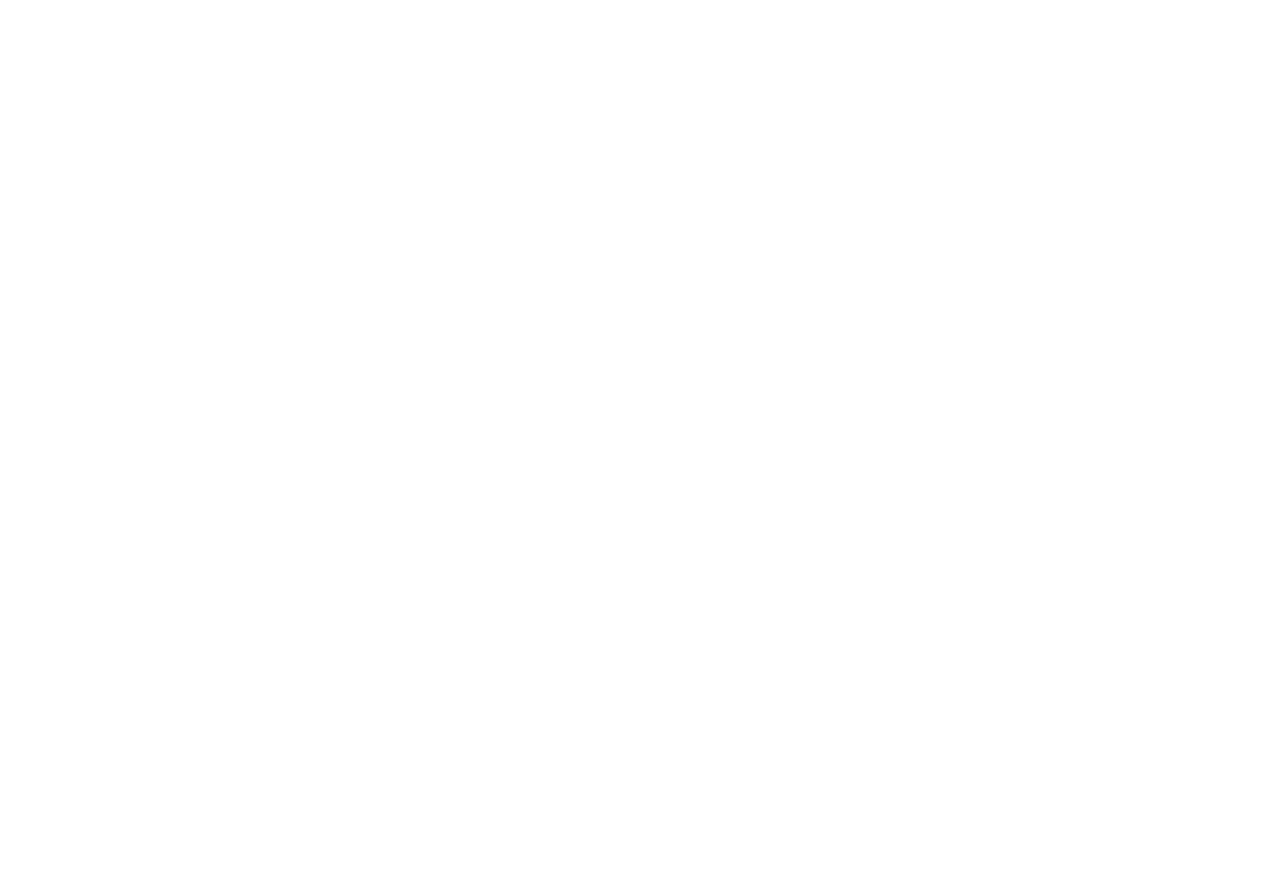
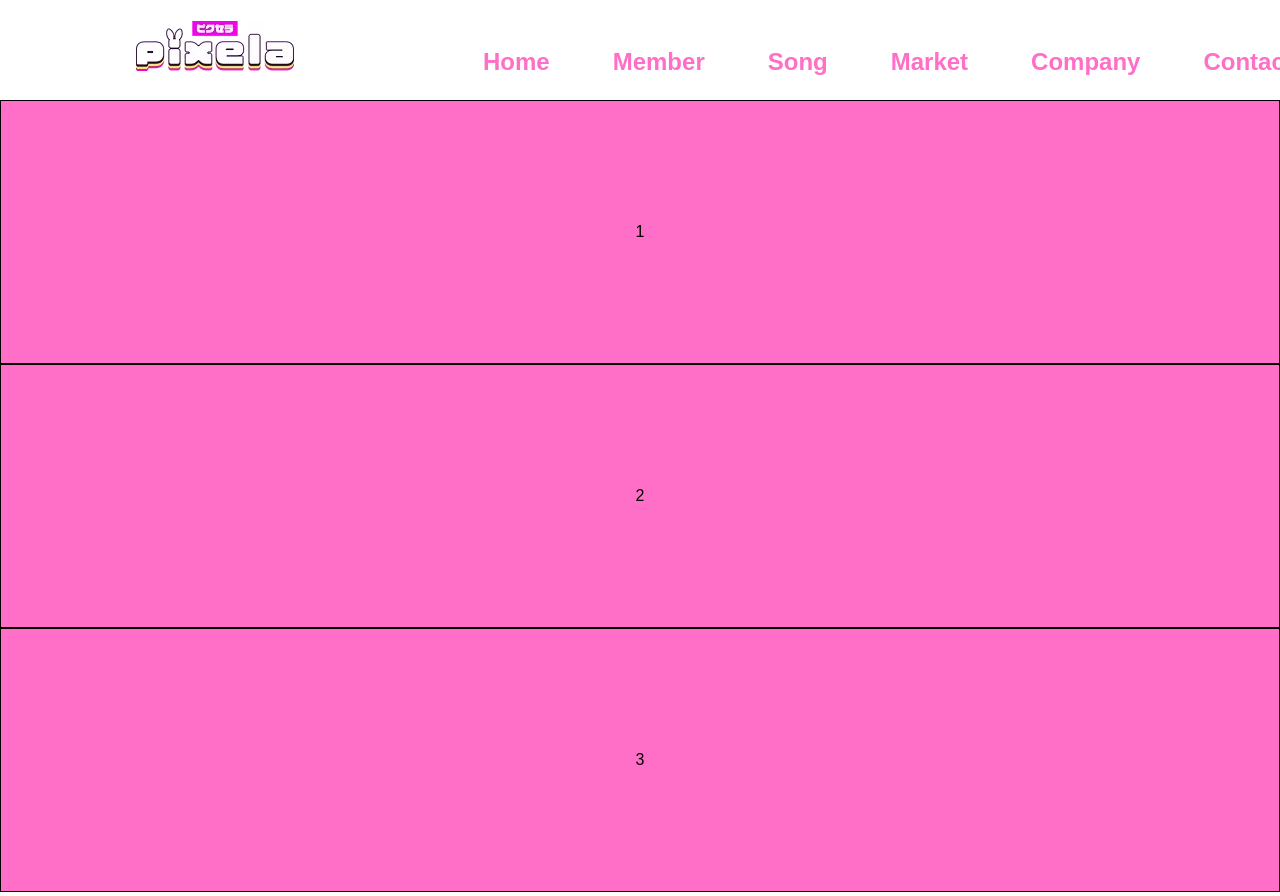
Before and after one commit to KaminariSora/PixelaHomePage_Practice, a React (Create React App) app in the folder pixela/: page /Member in a window 1280 px wide. Before the commit this address had no page. Before the commit the page ends 800 px from the top, so only its background shows below. Built offline with nearby package versions, Linux system fonts and the light colour scheme.

Commit message:
Create each section

```diff
--- a/pixela/src/App.js
+++ b/pixela/src/App.js
@@ -1,11 +1,22 @@
 import './App.css';
 import { Routes, Route } from 'react-router-dom';
-import Home from './Components/home.js'
+import Home from './Home/home.jsx';
+import Member from './Members/members.jsx';
+import Song from './Songs/song.jsx';
+import Market from './Markets/market.jsx';
+import Company from './Company/company.jsx';
+import Contact from './Contact/contact.jsx';
 
 function App() {
   return (
     <Routes>
       <Route path="/" element={<Home />} />
+      <Route path="/Home" element={<Home />} />
+      <Route path="/Member" element={<Member />} />
+      <Route path="/Song" element={<Song />} />
+      <Route path="/Market" element={<Market />} />
+      <Route path="/Company" element={<Company />} />
+      <Route path="/Contact" element={<Contact />} />
     </Routes>
   );
 }
--- /dev/null
+++ b/pixela/src/Company/company.jsx
@@ -0,0 +1,11 @@
+import Header from "../Components/header"
+
+const Company = () => {
+    return (
+        <div>
+            <Header/>
+        </div>
+    )
+}
+
+export default Company
--- /dev/null
+++ b/pixela/src/Components/header.jsx
@@ -0,0 +1,42 @@
+import './navBar.css'
+import { useState } from 'react';
+import { Link } from "react-router-dom";
+import { FontAwesomeIcon } from '@fortawesome/react-fontawesome';
+import { faYoutube, faXTwitter, faFacebook } from '@fortawesome/free-brands-svg-icons';
+import { faXmark, faBars } from '@fortawesome/free-solid-svg-icons';
+
+const Header = () => {
+    const [showMenu, setShowMenu] = useState(false);
+    const ToggleMenu = () => {
+        setShowMenu(!showMenu);
+        console.log('click')
+    }
+    return(
+        <header className="header">
+                <a href='/' className='logo'><img src='./Images/Pixela.png' alt='Pixela'></img></a>
+                <nav className="nav container">
+                    {/* NavMenu */}
+                    <div className={`navMenu ${showMenu ? 'showMenu' : ''}`}>
+                        <ul className="navList" type="none">
+                            <li className="listItem"><Link to="/Home" className='quicksand navLink'>Home</Link></li>
+                            <li className="listItem"><Link to="/Member" className='quicksand navLink'>Member</Link></li>
+                            <li className="listItem"><Link to="/Song" className='quicksand navLink'>Song</Link></li>
+                            <li className="listItem"><Link to="/Market" className='quicksand navLink'>Market</Link></li>
+                            <li className="listItem"><Link to="/Company" className='quicksand navLink'>Company</Link></li>
+                            <li className="listItem"><Link to="/Contact" className='quicksand navLink'>Contact</Link></li>
+                        </ul>
+                        <div className="navClose" onClick={ToggleMenu}>
+                            <FontAwesomeIcon icon={faXmark} />
+                        </div>
+                    </div>
+                </nav>
+                <div className="nav_action">
+                    <div className="navToggle" onClick={ToggleMenu}>
+                        <FontAwesomeIcon icon={faBars} />
+                    </div>
+                </div>
+            </header>
+    )
+}
+
+export default Header
--- /dev/null
+++ b/pixela/src/Contact/contact.jsx
@@ -0,0 +1,11 @@
+import Header from "../Components/header"
+
+const Contact = () => {
+    return (
+        <div>
+            <Header/>
+        </div>
+    )
+}
+
+export default Contact
--- a/pixela/src/Components/home.js
+++ b/pixela/src/Home/home.jsx
@@ -1,45 +1,15 @@
-import './navBar.css'
 import './body.css'
 import './footer.css'
-import { useState, useEffect } from 'react';
+import { Link } from "react-router-dom";
 import { FontAwesomeIcon } from '@fortawesome/react-fontawesome';
 import { faYoutube, faXTwitter, faFacebook } from '@fortawesome/free-brands-svg-icons';
-import { faXmark, faBars } from '@fortawesome/free-solid-svg-icons';
+import Header from '../Components/header';
 
 
 const Home = () => {
-    const [showMenu, setShowMenu] = useState(false);
-    const ToggleMenu = () => {
-        setShowMenu(!showMenu);
-        console.log('click')
-    }
-
     return (
         <div className='wrap'>
-            <header className="header">
-                <a href='/' className='logo'><img src='./Images/Pixela.png'></img></a>
-                <nav className="nav container">
-                    {/* NavMenu */}
-                    <div className={`navMenu ${showMenu ? 'showMenu' : ''}`}>
-                        <ul className="navList" type="none">
-                            <li className="listItem"><a href='' className='quicksand navLink'>Home</a></li>
-                            <li className="listItem"><a href='' className='quicksand navLink'>Member</a></li>
-                            <li className="listItem"><a href='' className='quicksand navLink'>Song</a></li>
-                            <li className="listItem"><a href='' className='quicksand navLink'>Market</a></li>
-                            <li className="listItem"><a href='' className='quicksand navLink'>Company</a></li>
-                            <li className="listItem"><a href='' className='quicksand navLink'>Contact</a></li>
-                        </ul>
-                        <div className="navClose" onClick={ToggleMenu}>
-                            <FontAwesomeIcon icon={faXmark} />
-                        </div>
-                    </div>
-                </nav>
-                <div className="nav_action">
-                    <div className="navToggle" onClick={ToggleMenu}>
-                        <FontAwesomeIcon icon={faBars} />
-                    </div>
-                </div>
-            </header>
+            <Header/>
             <div className='container'>
                 <div className='video-wrapper' id='container-1'>
                     <video autoPlay muted loop playsInline className="background-video">
@@ -56,7 +26,7 @@ const Home = () => {
                             followers in Thailand!</h6>
                     </div>
                     <div className="box" id='box-2'>
-                        <img src='./Images/X.png'></img>
+                        <img src='./Images/X.png' alt='X'></img>
                         <h6>ติดตามข่าวสารได้ที่ (Twitter) หลัก Pixela</h6>
                         <a href='https://x.com/PixelaProject' target="_blank">@PixelaProject</a>
                     </div>
@@ -65,14 +35,14 @@ const Home = () => {
                             <img src='./Images/Debirun_1.jpg'></img>
                         </div>
                         <h6 className='quicksand'>รูปภาพโฆษณาสินค้า</h6>
-                        <a href='#' className='anonymous-pro-regular'>ไปหน้าร้านค้า &gt;</a>
+                        <Link to="/Market" className='anonymous-pro-regular'>ไปหน้าร้านค้า &gt;</Link>
                     </div>
                     <div className="box" id='box-4'>
                         <div className='image-wrapper'>
                             <img src='./Images/Debirun_2.jpg'></img>
                         </div>
                         <h6 className='quicksand'>รูปภาพโฆษณาสินค้า</h6>
-                        <a href='#' className='anonymous-pro-regular'>ไปหน้าร้านค้า &gt;</a>
+                        <Link to="/Market" className='anonymous-pro-regular'>ไปหน้าร้านค้า &gt;</Link>
                     </div>
                 </div>
 
--- /dev/null
+++ b/pixela/src/Markets/market.jsx
@@ -0,0 +1,11 @@
+import Header from "../Components/header"
+
+const Market = () => {
+    return (
+        <div>
+            <Header/>
+        </div>
+    )
+}
+
+export default Market
--- /dev/null
+++ b/pixela/src/Members/member.css
@@ -0,0 +1,18 @@
+.body {
+    margin-top: 6rem;
+    display: flex;
+    align-items: center;
+    justify-content: center;
+    flex-direction: column;
+    height: 100vh;
+}
+
+.section {
+    display: flex;
+    justify-content: center;
+    align-items: center;
+    width: 100vw;
+    height: 33dvh;
+    background: #FF6EC7;
+    border: 1px solid black;
+}
--- /dev/null
+++ b/pixela/src/Members/members.jsx
@@ -0,0 +1,17 @@
+import Header from "../Components/header";
+import './member.css'
+
+const Member = () => {
+    return (
+        <div>
+            <Header/>
+            <div className="body">
+                <div className="section">1</div>
+                <div className="section">2</div>
+                <div className="section">3</div>
+            </div>
+        </div>
+    );
+}
+
+export default Member
--- /dev/null
+++ b/pixela/src/Songs/song.jsx
@@ -0,0 +1,11 @@
+import Header from "../Components/header";
+
+const Song = () => {
+    return(
+        <div>
+            <Header/>
+        </div>
+    );
+}
+
+export default Song
```
Also changed, not shown: pixela/src/Components/navBarTest.css (deleted, +0 -90 lines), pixela/src/Home/body.css (renamed from pixela/src/Components/body.css), pixela/src/Home/footer.css (renamed from pixela/src/Components/footer.css).
